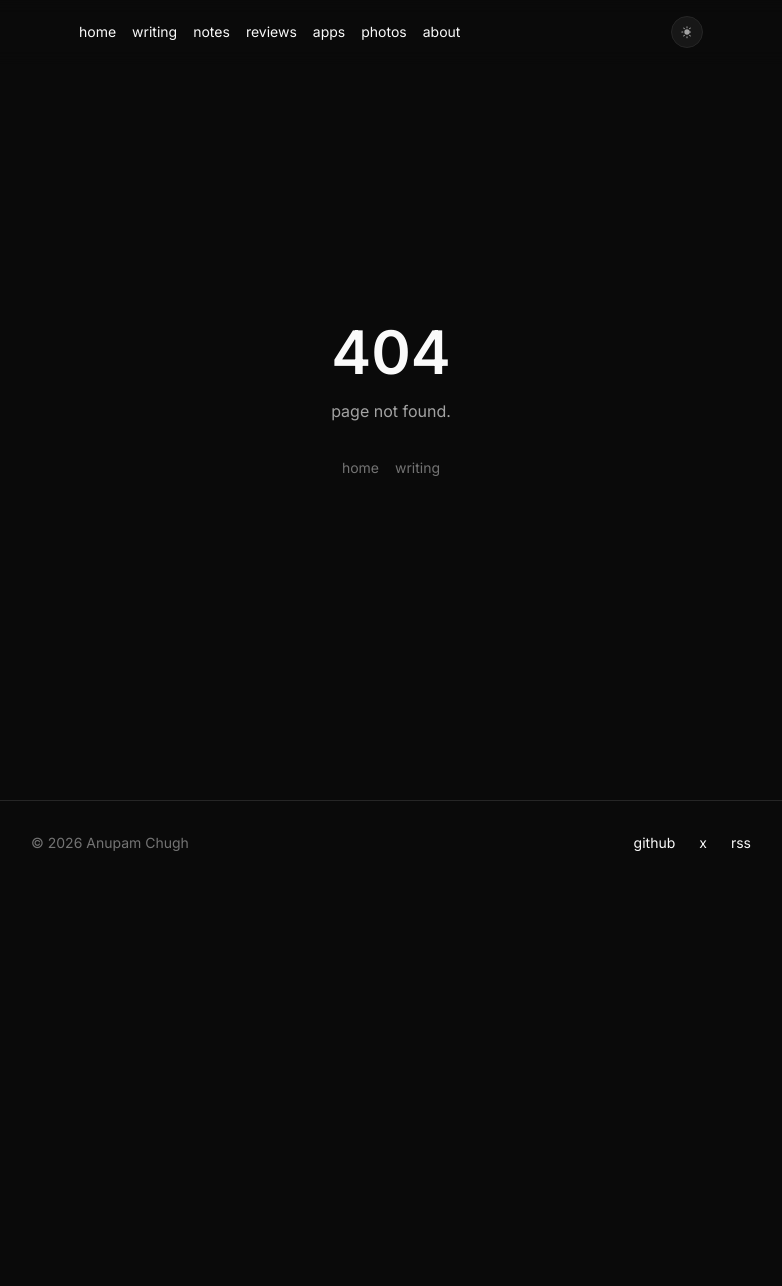
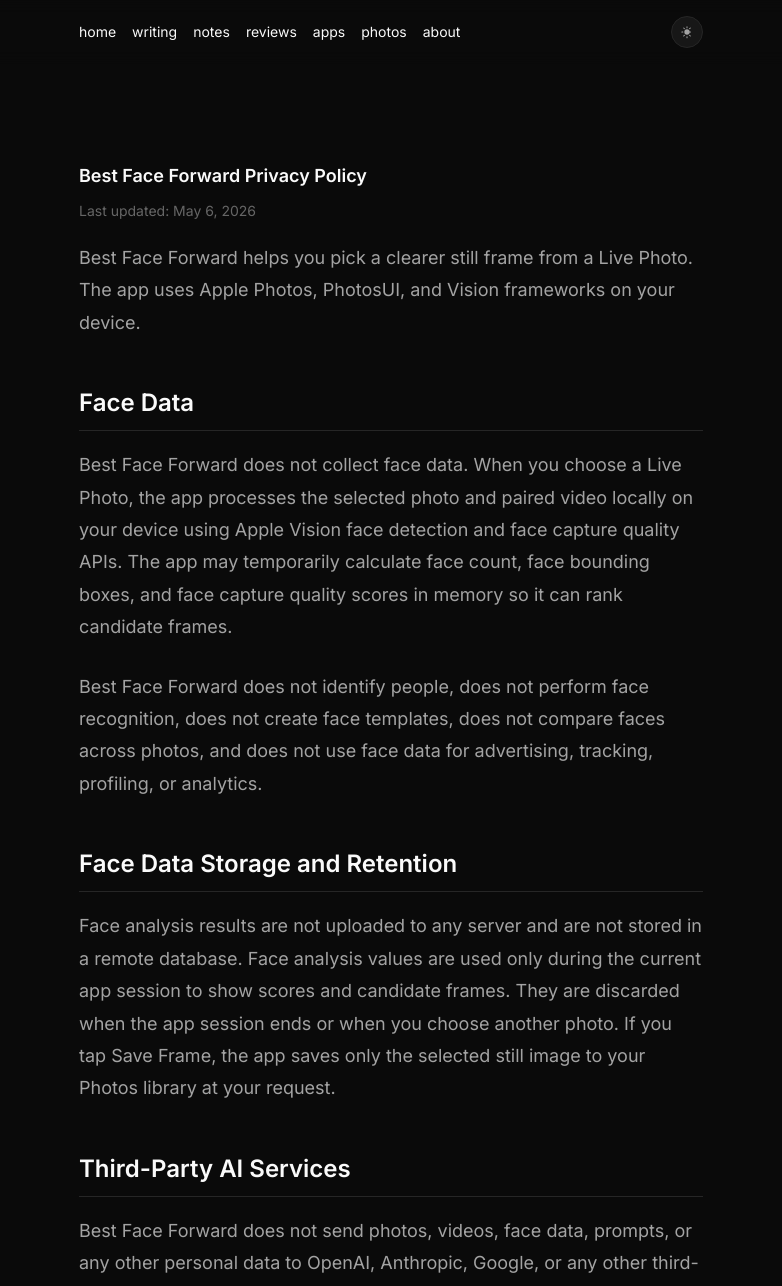
Before and after one commit to anupamchugh/anupamchugh.github.io, a Next.js app: page /privacy/best-face-forward in a window 1280 px wide. Before the commit this address had no page. Shown: the top 1286 px of the page, without its empty margins (249-1031 px from the left). Before the commit the page ends 885 px from the top, so only its background shows below. Built offline with nearby package versions, Linux system fonts and the light colour scheme.

Commit message:
Add Best Face Forward privacy policy page

```diff
--- /dev/null
+++ b/app/privacy/best-face-forward/page.tsx
@@ -0,0 +1,73 @@
+import { Metadata } from 'next';
+
+export const metadata: Metadata = {
+  title: 'Best Face Forward Privacy Policy',
+  description: 'Privacy policy for the Best Face Forward iOS app.',
+};
+
+export default function BestFaceForwardPrivacyPage() {
+  return (
+    <div className="mx-auto max-w-2xl px-4 pb-16 pt-32 sm:px-6">
+      <div className="prose">
+        <h1>Best Face Forward Privacy Policy</h1>
+        <p className="text-sm opacity-60">Last updated: May 6, 2026</p>
+
+        <p>
+          Best Face Forward helps you pick a clearer still frame from a Live Photo.
+          The app uses Apple Photos, PhotosUI, and Vision frameworks on your device.
+        </p>
+
+        <h2>Face Data</h2>
+        <p>
+          Best Face Forward does not collect face data. When you choose a Live Photo,
+          the app processes the selected photo and paired video locally on your device
+          using Apple Vision face detection and face capture quality APIs. The app may
+          temporarily calculate face count, face bounding boxes, and face capture
+          quality scores in memory so it can rank candidate frames.
+        </p>
+        <p>
+          Best Face Forward does not identify people, does not perform face
+          recognition, does not create face templates, does not compare faces across
+          photos, and does not use face data for advertising, tracking, profiling, or
+          analytics.
+        </p>
+
+        <h2>Face Data Storage and Retention</h2>
+        <p>
+          Face analysis results are not uploaded to any server and are not stored in a
+          remote database. Face analysis values are used only during the current app
+          session to show scores and candidate frames. They are discarded when the app
+          session ends or when you choose another photo. If you tap Save Frame, the app
+          saves only the selected still image to your Photos library at your request.
+        </p>
+
+        <h2>Third-Party AI Services</h2>
+        <p>
+          Best Face Forward does not send photos, videos, face data, prompts, or any
+          other personal data to OpenAI, Anthropic, Google, or any other third-party AI
+          service. The app does not include analytics SDKs, advertising SDKs, or
+          third-party tracking SDKs.
+        </p>
+
+        <h2>Photo Library Access</h2>
+        <p>
+          Best Face Forward uses the system photo picker so you choose the Live Photo
+          you want to analyze. The app asks for permission to add to your Photos library
+          only when you choose to save a frame.
+        </p>
+
+        <h2>Children's Privacy</h2>
+        <p>
+          Best Face Forward is not directed at children under 13. We do not knowingly
+          collect information from children under 13.
+        </p>
+
+        <h2>Contact</h2>
+        <p>
+          Questions about this policy? Email{' '}
+          <a href="mailto:anupam.chugh@gmail.com">anupam.chugh@gmail.com</a>.
+        </p>
+      </div>
+    </div>
+  );
+}
```
